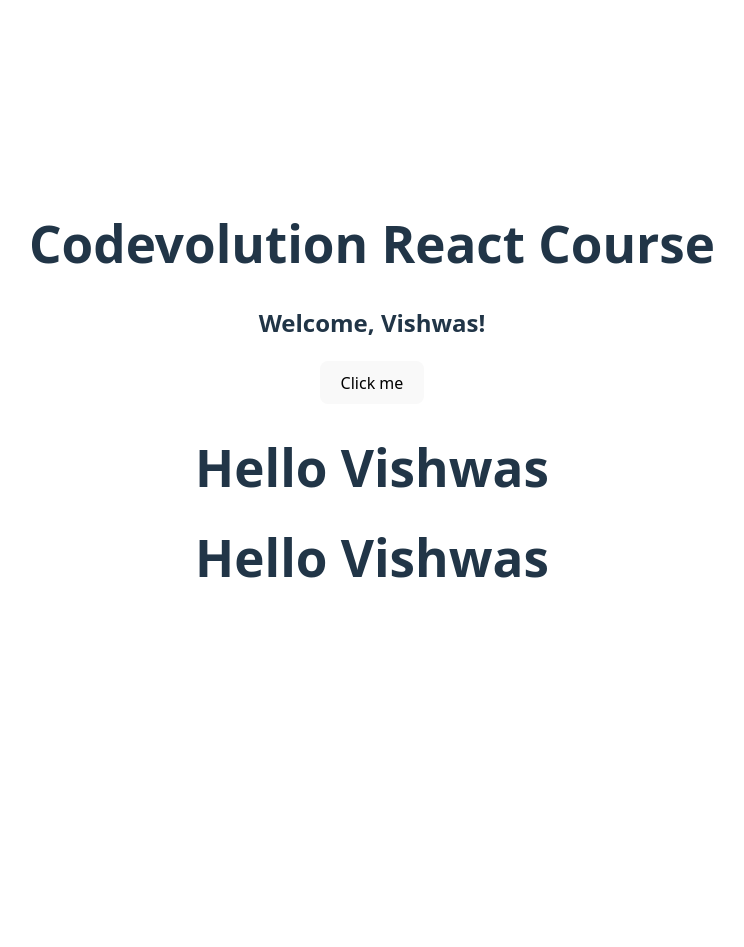
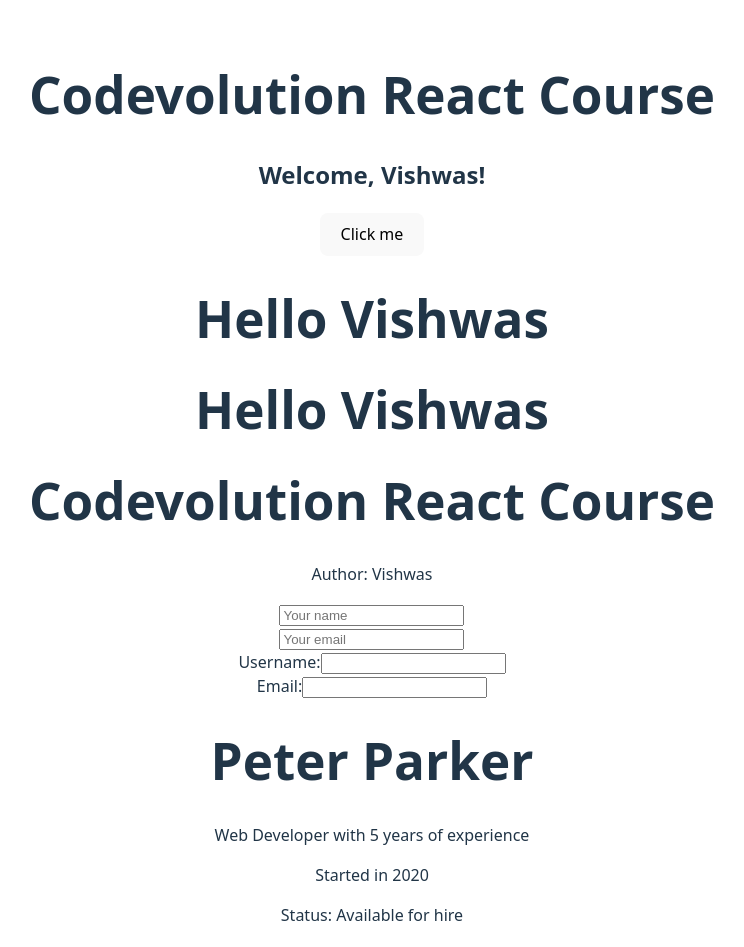
Before and after one commit to gopinav/React-19-Tutorials, a React app in the folder react-essentials/core-concepts/: page / in a window 1280 px wide. Shown: the top 947 px of the page, without its empty margins (268-1012 px from the left). Before the commit the page ends 800 px from the top, so only its background shows below. Built offline with nearby package versions, Linux system fonts and the light colour scheme; the HTML template or start-up script is replaced by a standard one.

Commit message:
JSX rules

```diff
--- a/react-essentials/core-concepts/src/App.jsx
+++ b/react-essentials/core-concepts/src/App.jsx
@@ -1,6 +1,10 @@
 import { Welcome } from "./Welcome";
 import Button from "./Button";
 import { Hello, HelloWithoutJSX } from "./Hello";
+import { UserProfile } from "./UserProfile";
+import { ContactForm } from "./ContactForm";
+import { StyledForm } from "./StyledForm";
+import { CandidateProfile } from "./CandidateProfile";
 import "./App.css";
 
 function App() {
@@ -11,6 +15,10 @@
       <Button />
       <Hello />
       <HelloWithoutJSX />
+      <UserProfile />
+      <ContactForm />
+      <StyledForm />
+      <CandidateProfile />
     </div>
   );
 }
--- /dev/null
+++ b/react-essentials/core-concepts/src/CandidateProfile.jsx
@@ -0,0 +1,18 @@
+export const CandidateProfile = () => {
+  const name = "Peter Parker";
+  const role = "Web Developer";
+  const yearsOfExperience = 5;
+  const isAvailable = true;
+
+  return (
+    <>
+      <h1>{name}</h1>
+      <p>
+        {role} with {yearsOfExperience} years of experience
+      </p>
+      <p>Started in {2025 - yearsOfExperience}</p>
+      <p>Status: {isAvailable ? "Available for hire" : "Not available"}</p>
+      <p>Contact: {name.toLowerCase().replace(" ", ".")}@email.com</p>
+    </>
+  );
+};
--- /dev/null
+++ b/react-essentials/core-concepts/src/ContactForm.jsx
@@ -0,0 +1,9 @@
+export const ContactForm = () => {
+  return (
+    <form>
+      <input type="text" placeholder="Your name" />
+      <br />
+      <input type="email" placeholder="Your email" />
+    </form>
+  );
+};
--- /dev/null
+++ b/react-essentials/core-concepts/src/StyledForm.jsx
@@ -0,0 +1,11 @@
+export const StyledForm = () => {
+  return (
+    <form className="contact-form">
+      <label htmlFor="username">Username:</label>
+      <input type="text" id="username" className="form-input" />
+      <br />
+      <label htmlFor="email">Email:</label>
+      <input type="email" id="email" className="form-input" tabIndex="1" />
+    </form>
+  );
+};
--- /dev/null
+++ b/react-essentials/core-concepts/src/UserProfile.jsx
@@ -0,0 +1,8 @@
+export const UserProfile = () => {
+  return (
+    <>
+      <h1>Codevolution React Course</h1>
+      <p>Author: Vishwas</p>
+    </>
+  );
+};
```
